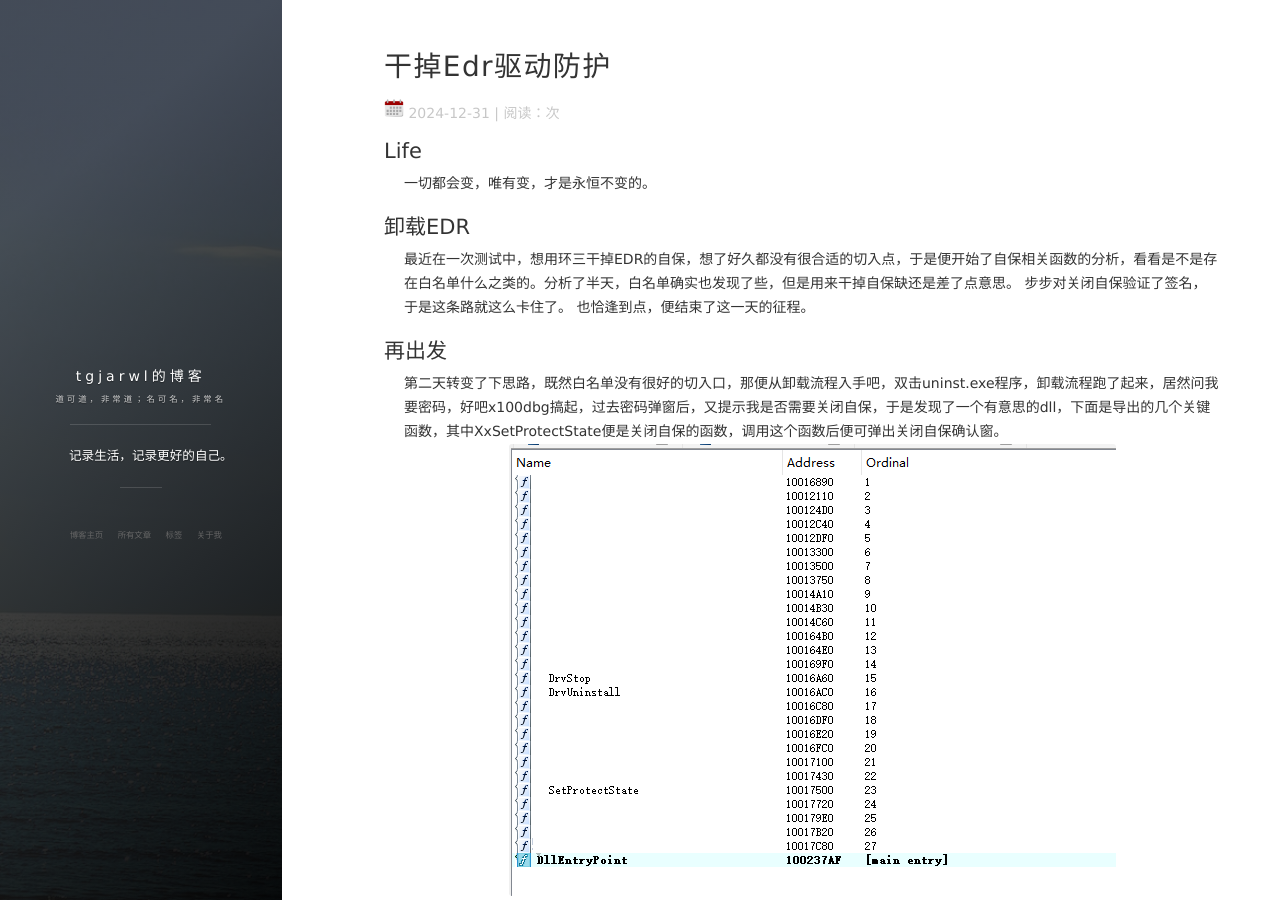
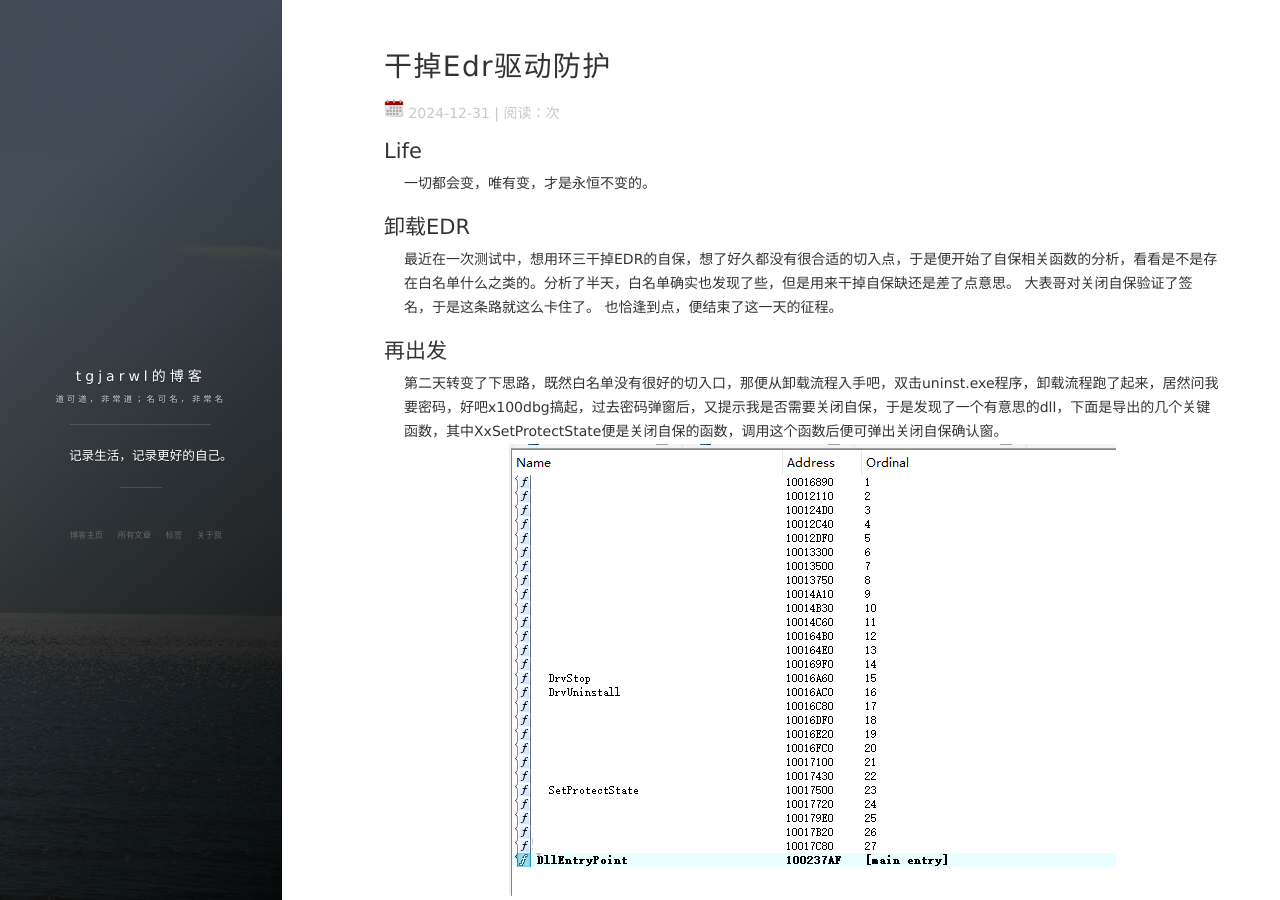
Before and after one commit to tgjarwl/tgjarwl.github.io, a Jekyll site: the page built from _posts/2024-12-31-threatbxxk.md, in a window 1280 px wide and 900 px high. Built offline with Jekyll 4.4.1, drawn with Linux system fonts in a browser that asks for light colours; nearby versions of some CDN libraries; comment, search, counter and statistics services are not loaded.

Commit message:
Update 2024-12-31-threatbxxk.md

```diff
--- a/_posts/2024-12-31-threatbxxk.md
+++ b/_posts/2024-12-31-threatbxxk.md
@@ -9,7 +9,7 @@ tags: 逆向开发
 一切都会变，唯有变，才是永恒不变的。
 
 ## 卸载EDR
-最近在一次测试中，想用环三干掉EDR的自保，想了好久都没有很合适的切入点，于是便开始了自保相关函数的分析，看看是不是存在白名单什么之类的。分析了半天，白名单确实也发现了些，但是用来干掉自保缺还是差了点意思。 步步对关闭自保验证了签名，于是这条路就这么卡住了。 也恰逢到点，便结束了这一天的征程。
+最近在一次测试中，想用环三干掉EDR的自保，想了好久都没有很合适的切入点，于是便开始了自保相关函数的分析，看看是不是存在白名单什么之类的。分析了半天，白名单确实也发现了些，但是用来干掉自保缺还是差了点意思。 大表哥对关闭自保验证了签名，于是这条路就这么卡住了。 也恰逢到点，便结束了这一天的征程。
 
 ## 再出发
 第二天转变了下思路，既然白名单没有很好的切入口，那便从卸载流程入手吧，双击uninst.exe程序，卸载流程跑了起来，居然问我要密码，好吧x100dbg搞起，过去密码弹窗后，又提示我是否需要关闭自保，于是发现了一个有意思的dll，下面是导出的几个关键函数，其中XxSetProtectState便是关闭自保的函数，调用这个函数后便可弹出关闭自保确认窗。
```
